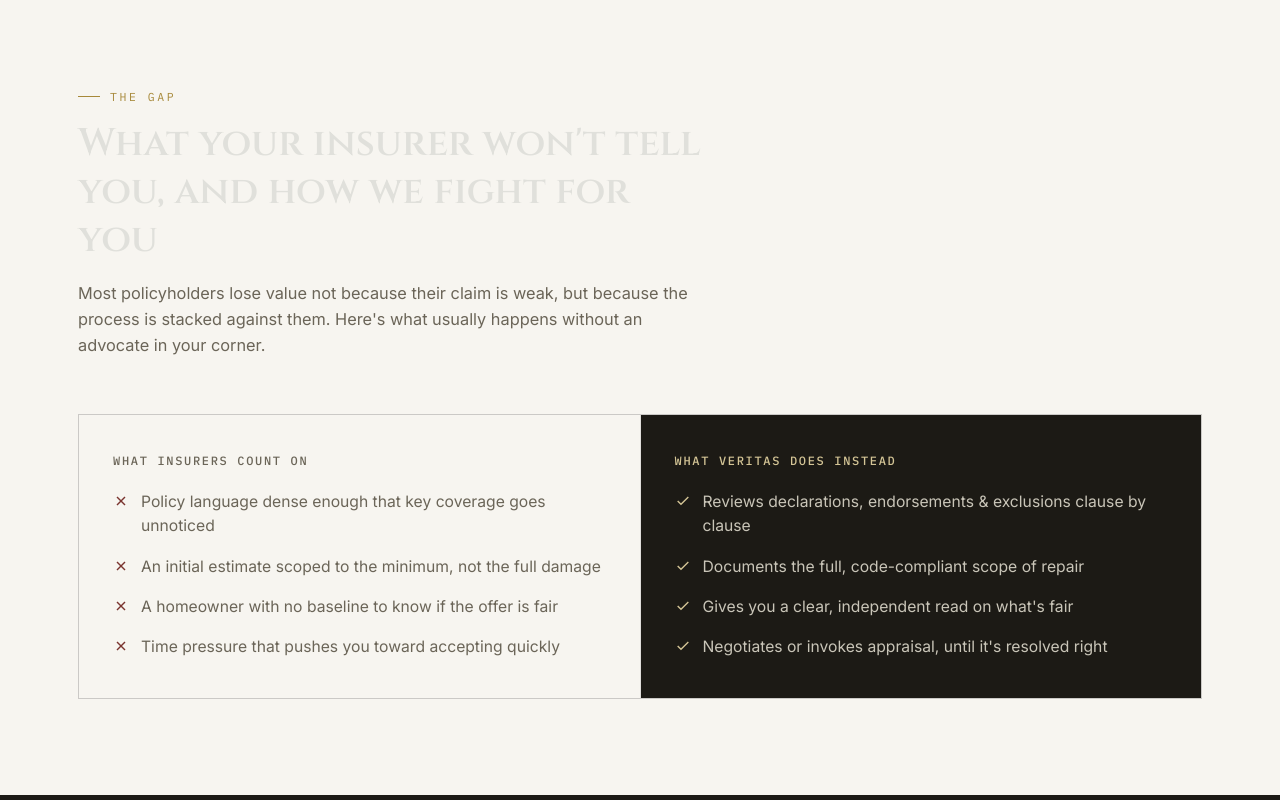
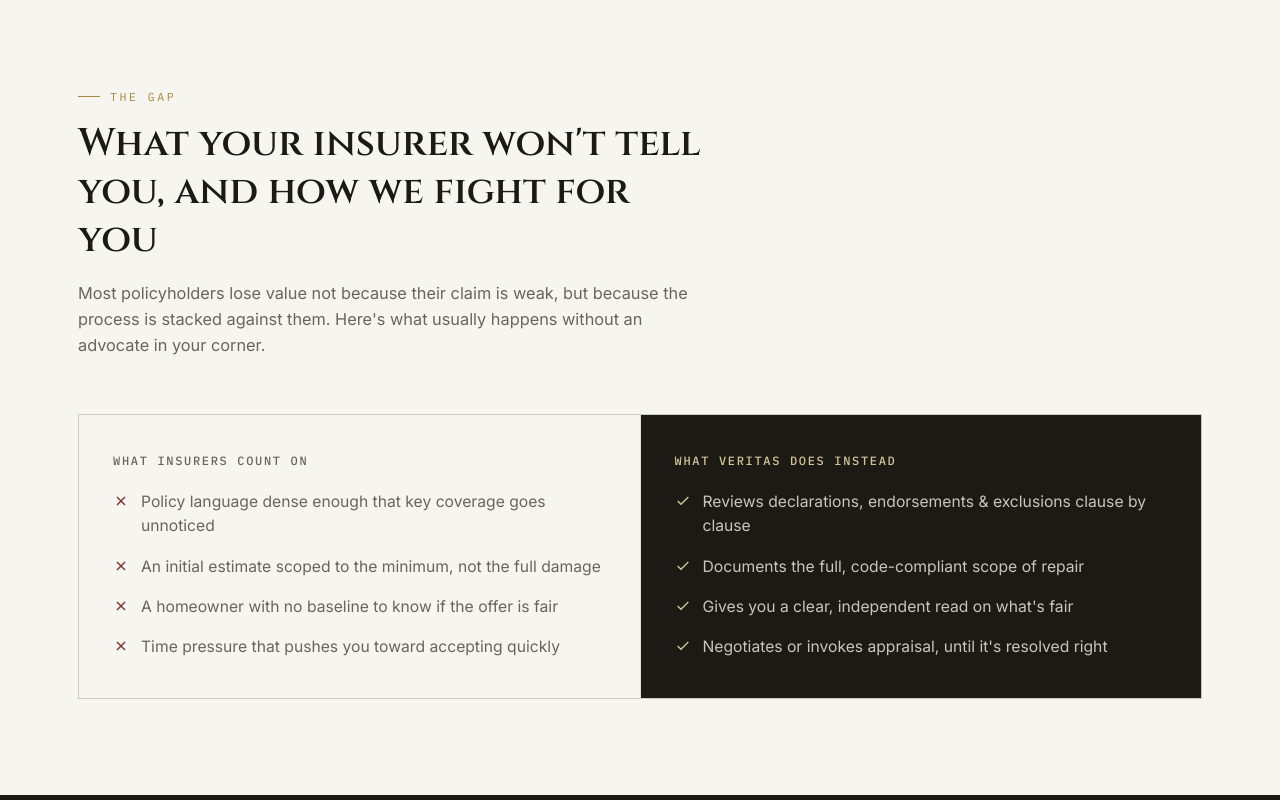
Before and after one commit to Dev-Muller/VeritasMockUp, a website: page index.html in a window 1280 px wide. Shown: the part 980-1780 px from the top of the page. Drawn offline with Linux system fonts and the light colour scheme.

Commit message:
Update styles.css

```diff
--- a/styles.css
+++ b/styles.css
@@ -29,7 +29,6 @@
     margin:0;
     color:var(--ink);
   }
-h2{color:var(--parchment);}
   p{margin:0;}
   a{color:inherit;text-decoration:none;}
   img,svg{display:block;max-width:100%;}
```
